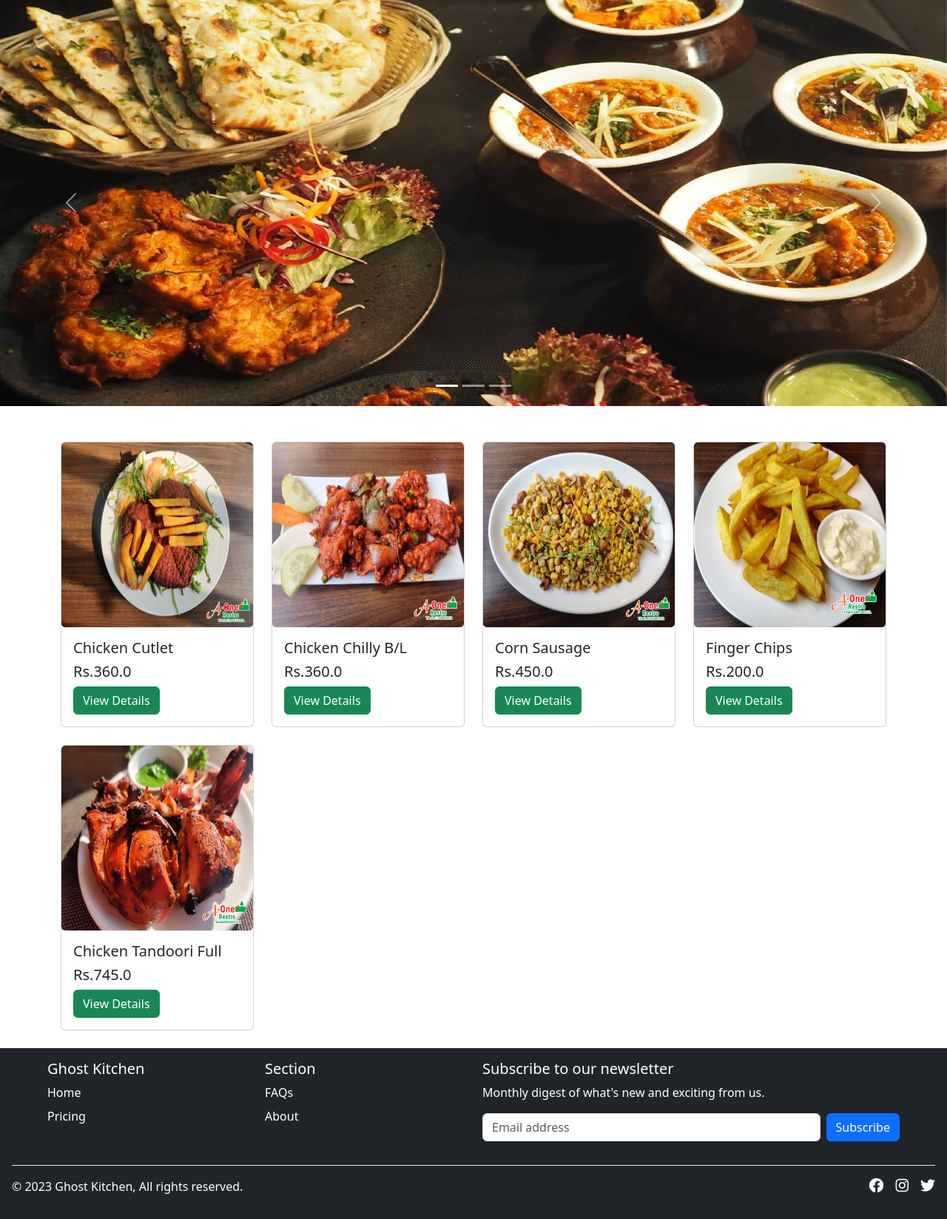
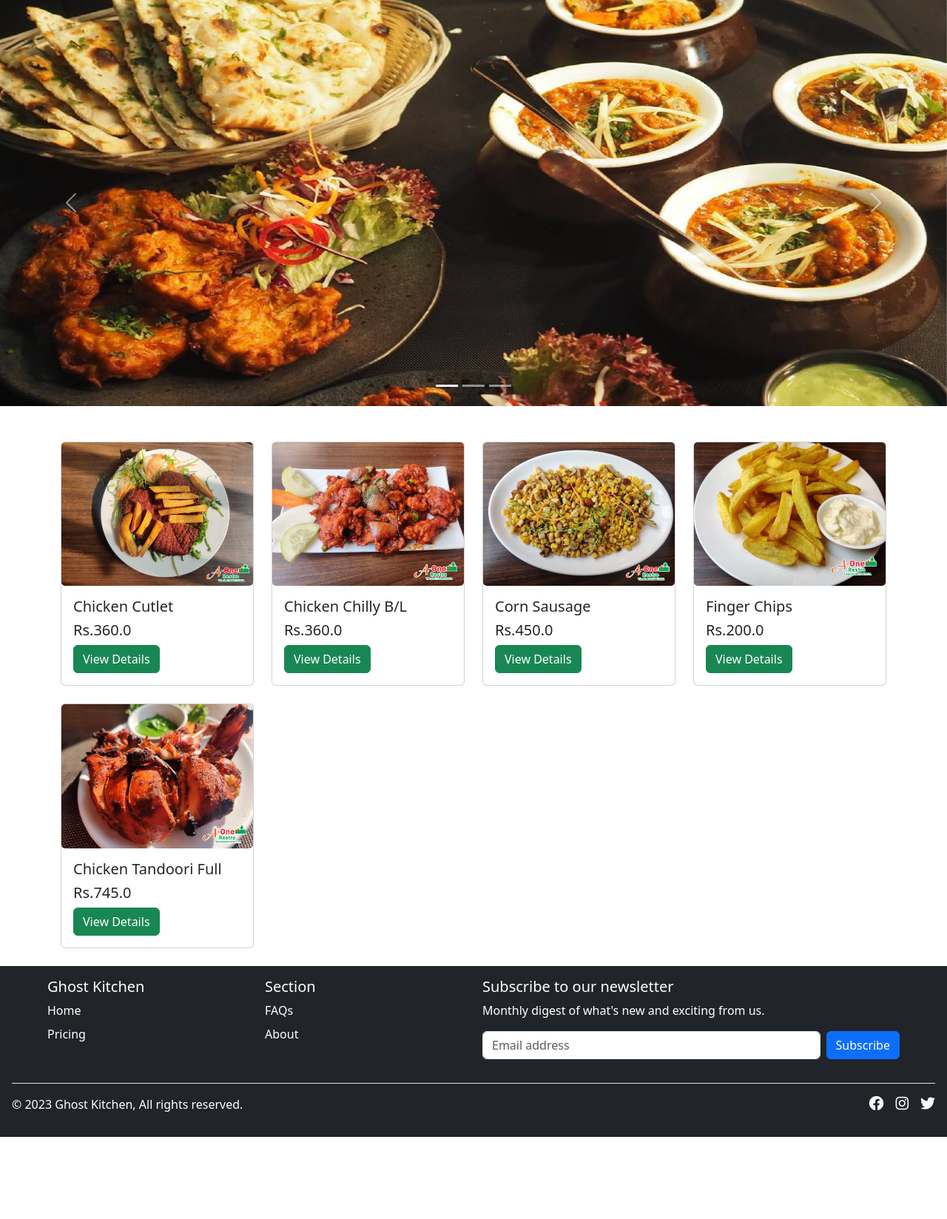
Before and after one commit to prativ123/vKitchen, a Django app: page / in a window 1280 px wide. Shown: the part 81-1729 px from the top of the page at 74% size. After the commit the page ends 1618 px from the top, so only its background shows below. Run offline with Django 4.2, Linux system fonts and the light colour scheme; data comes from the database, SQL or seed files in the repository; some libraries are stand-ins or nearby versions.

Commit message:
designs change 2

```diff
--- a/src/products/templates/products/allproducts.html
+++ b/src/products/templates/products/allproducts.html
@@ -32,7 +32,7 @@
         <div class="col">
             <div class="card shadow-lg">
                 <div class="card-img">
-                    <img src="/{{product.image}}" class="card-img-top" alt="{{product.product_name}}" height="250px">
+                    <img src="/{{product.image}}" class="img-fluid" alt="{{product.product_name}}" height="250px">
                 </div>
                 <div class="card-body">
                     <h5 class="card-title">{{product.product_name}}</h5>
--- a/src/users/templates/users/index.html
+++ b/src/users/templates/users/index.html
@@ -56,7 +56,7 @@
         <div class="col">
           <div class="card">
             <div class="card-img">
-                <img src="/{{products.image}}" class="card-img-top" alt="{{product.product_name}}" height="250px">
+                <img src="/{{products.image}}" class="img-fluid" alt="{{product.product_name}}" height="250px">
             </div>
 
             <div class="card-body">
```
